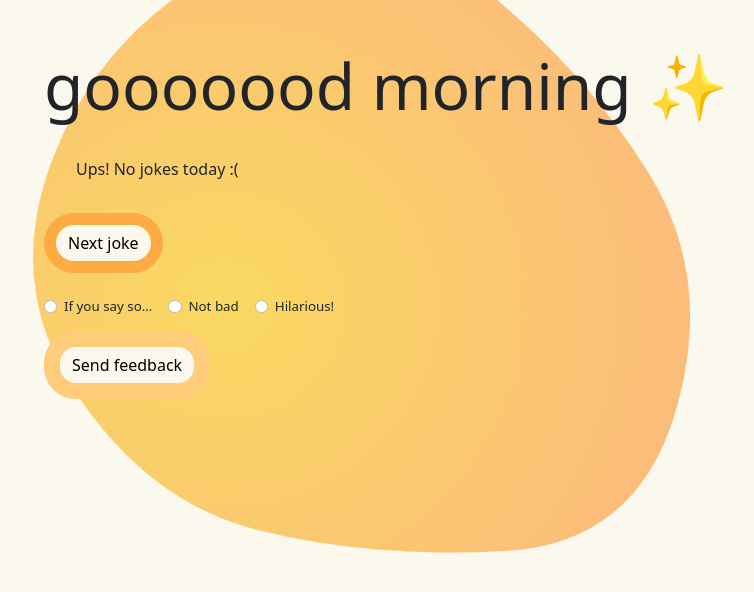
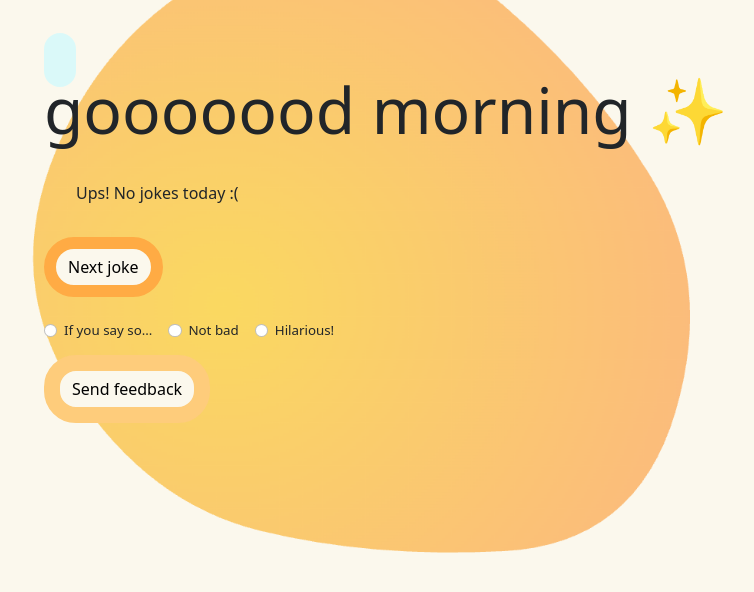
Before and after one commit to OhMyLaia/Api-jokes-morning-remote, a website with bundled scripts: page src/html/index.html in a window 1280 px wide. Shown: the top 592 px of the page, without its empty margins (38-792 px from the left). Built offline with nearby package versions, Linux system fonts and the light colour scheme; no server answers.

Commit message:
little style applied to #weather-span

```diff
--- a/src/api/api-key.js
+++ b/src/api/api-key.js
@@ -1 +1 @@
-export const API_KEY = "021c3507a9717efc20d37200a579252e";
+// export const API_KEY = "021c3507a9717efc20d37200a579252e";
--- a/src/css/styles.css
+++ b/src/css/styles.css
@@ -3,6 +3,15 @@ body {
     margin: 0 auto;
     padding: 3em;
     overflow: hidden !important;
+}
+
+#weather-span {
+    background-color: rgb(211, 251, 253);
+    padding: 1em;
+    border-radius: 2em;
+    opacity: 80%;
+    font-weight: 500;
+    color:rgb(142, 142, 160)
 }
 
 
```
